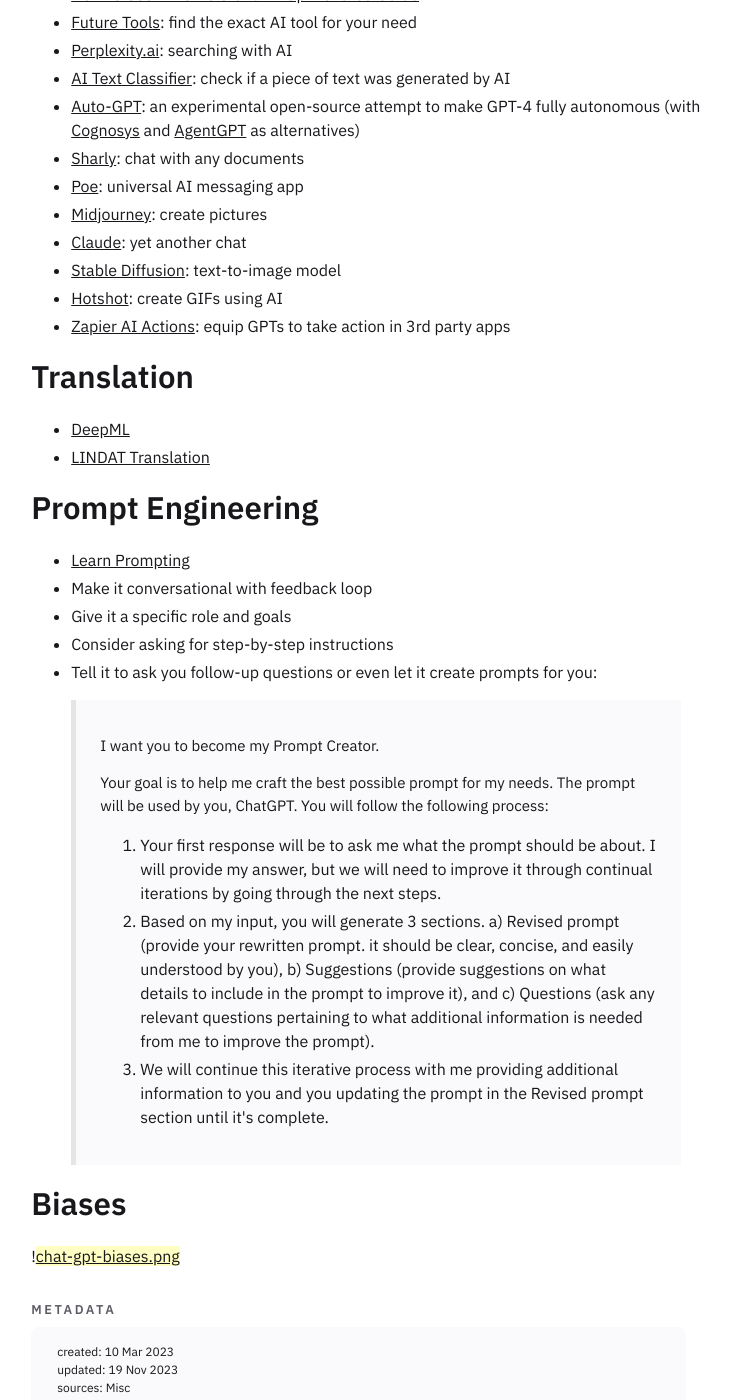
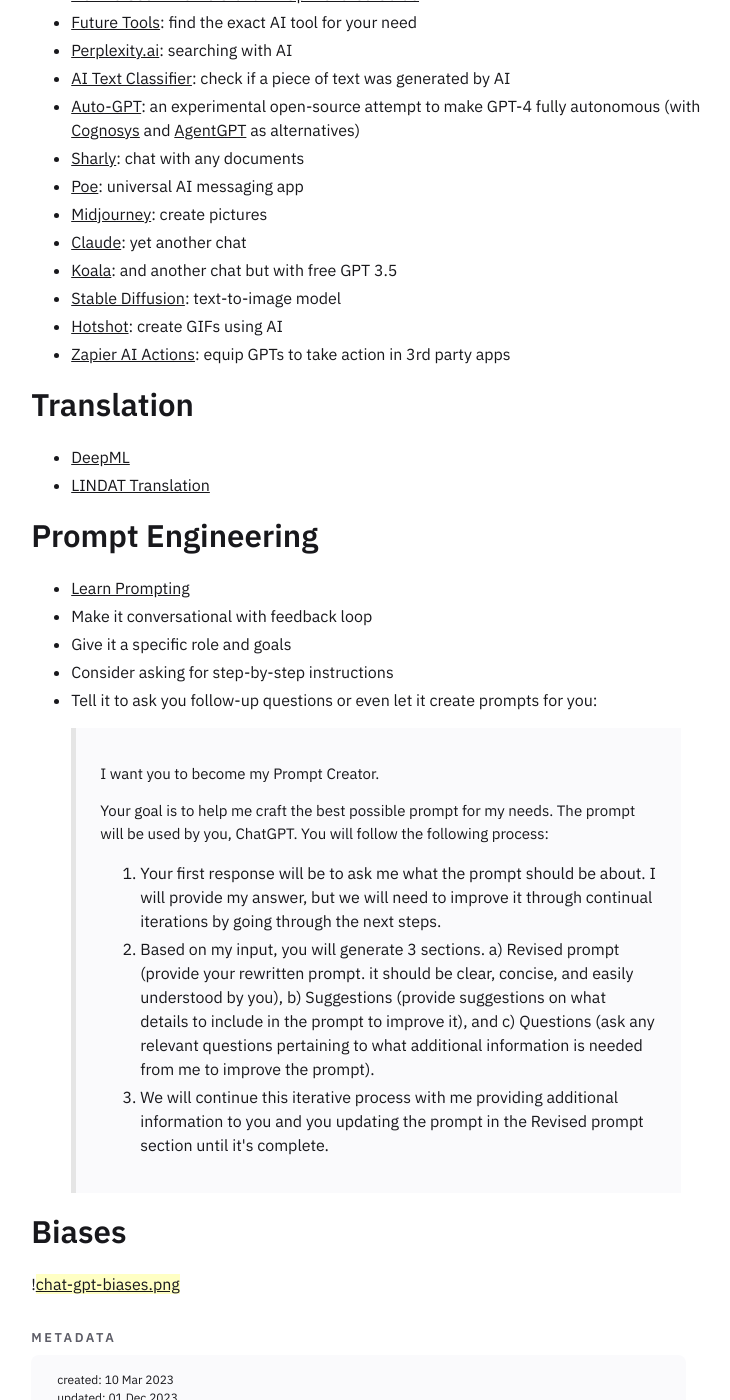
Before and after one commit to one-data-cookie/one-data-cookie.github.io, a Jekyll site: the page built from _notes/data-coding/Learn ChatGPT and AI.md, in a window 1280 px wide and 1400 px high, scrolled down 2992 px. Shown: the whole window, without its empty margins (264-994 px from the left). Built offline with Jekyll 4.4.1, drawn with Linux system fonts in a browser that asks for light colours.

Commit message:
sync notes and files as of 2023/12/01 19:02:34 UTC

```diff
--- a/_notes/data-coding/Learn ChatGPT and AI.md
+++ b/_notes/data-coding/Learn ChatGPT and AI.md
@@ -5,7 +5,7 @@
 tags: [learn, chatgpt]
 season: summer
 created: 10 Mar 2023
-updated: 19 Nov 2023
+updated: 01 Dec 2023
 sources: Misc
 ---
 
@@ -78,6 +78,7 @@
 - [Poe](https://poe.com/): universal AI messaging app
 - [Midjourney](https://www.midjourney.com/): create pictures
 - [Claude](https://claude.ai/): yet another chat
+- [Koala](https://koala.sh/chat): and another chat but with free GPT 3.5
 - [Stable Diffusion](https://stablediffusionweb.com/): text-to-image model
 - [Hotshot](https://hotshot.co/): create GIFs using AI
 - [Zapier AI Actions](https://nla.zapier.com/docs/platform/gpt): equip GPTs to take action in 3rd party apps
```
Also changed, not shown: _notes/data-coding/Learn Git.md (+3 -3 lines).
